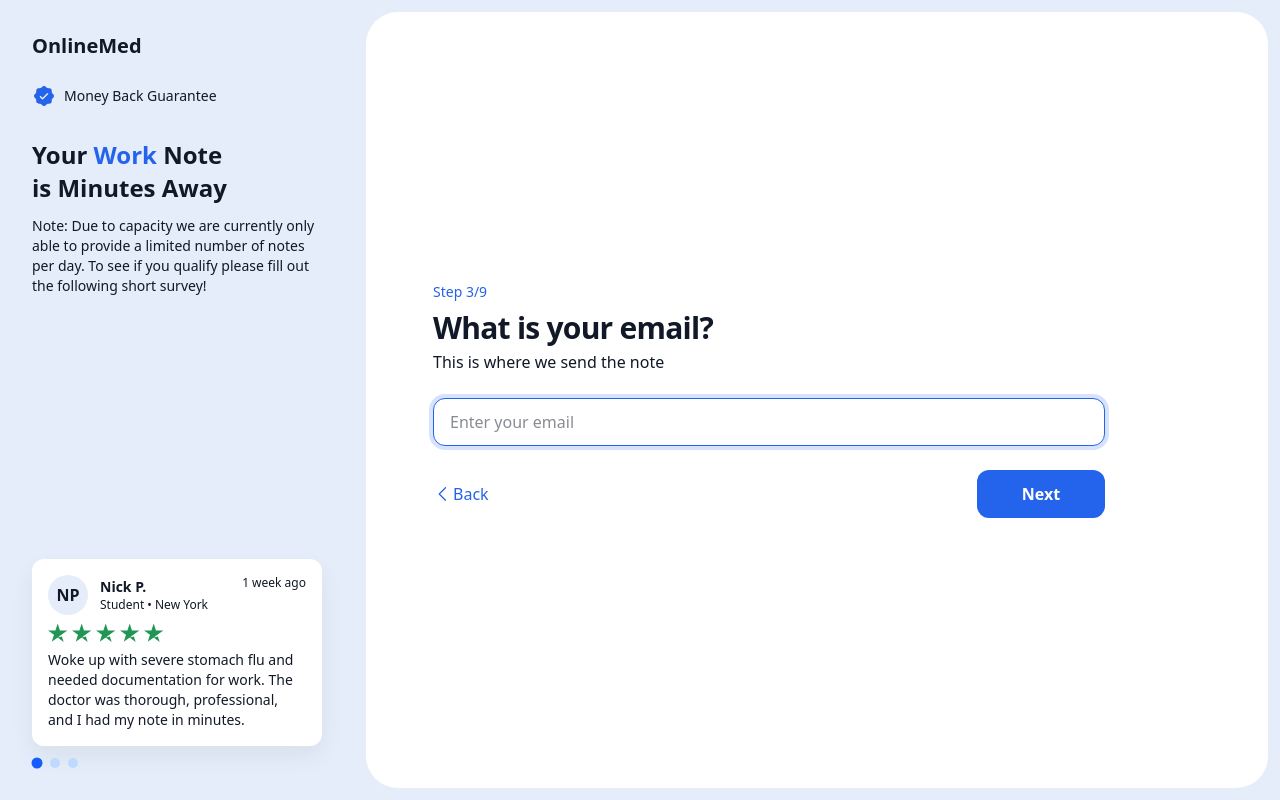
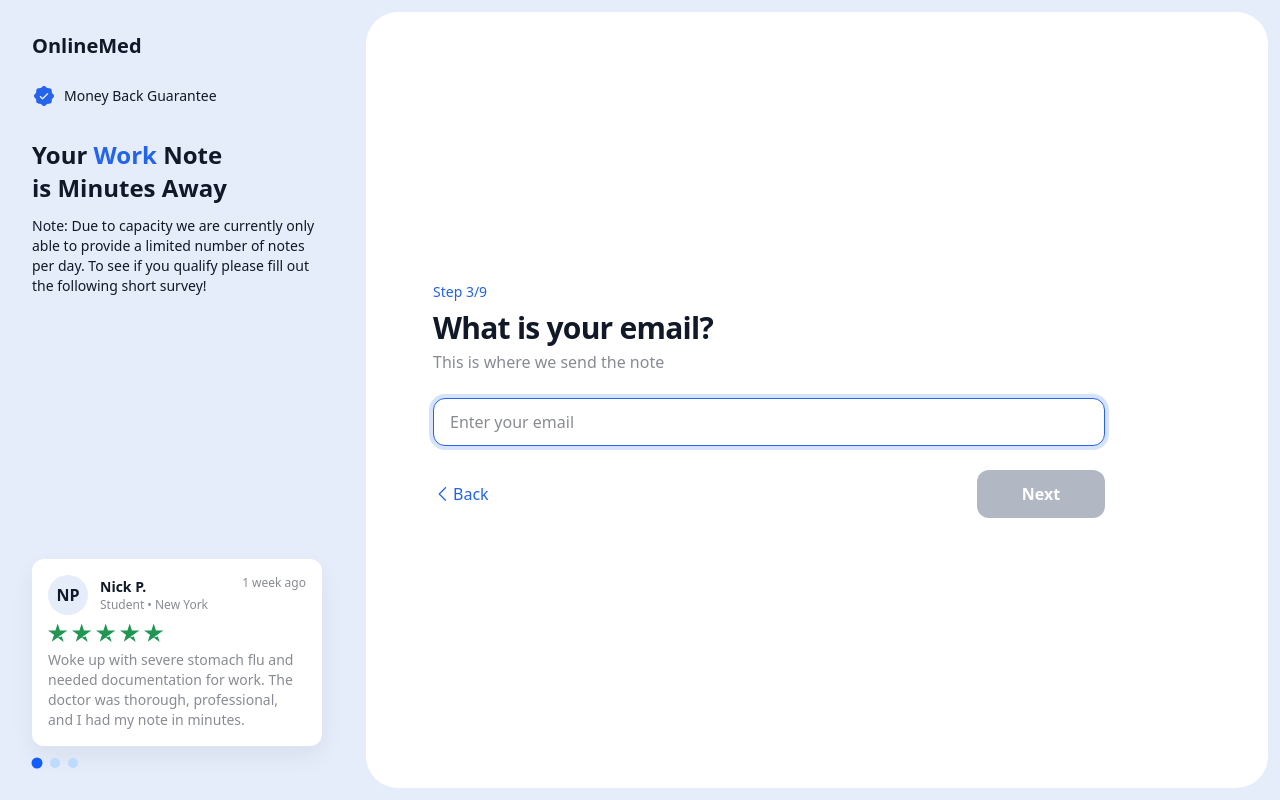
Before and after one commit to sunil-jena/online-med, a Next.js app: page / in a window 1280 px wide. Built offline with nearby package versions, Linux system fonts and the light colour scheme.

Commit message:
addedniamtion form

```diff
--- a/src/app/globals.css
+++ b/src/app/globals.css
@@ -4,108 +4,84 @@
    THEME TOKENS (Tailwind v4 @theme)
 ------------------------------------------------------------------ */
 @theme {
-  /* Radius */
   --radius: 0.75rem;
 
-  /* Base & UI tokens (shadcn-compatible) */
+  /* Base & UI tokens */
   --color-background: #F3F5FA;
-  /* Surface Light */
   --color-foreground: #111827;
-  /* Dark-100 */
 
   --color-card: #FFFFFF;
-  /* White card surfaces */
   --color-card-foreground: #111827;
 
   --color-popover: #FFFFFF;
   --color-popover-foreground: #111827;
 
   --color-primary: #2463EB;
-  /* Primary Blue */
   --color-primary-foreground: #FFFFFF;
 
   --color-secondary: #F3F3F4;
-  /* Neutral 5 */
   --color-secondary-foreground: #111827;
 
   --color-muted: #F3F3F4;
-  /* Neutral 5 */
   --color-muted-foreground: #888B93;
-  /* Neutral 50 */
 
   --color-accent: #F3F5FA;
-  /* Surface Light */
   --color-accent-foreground: #111827;
 
   --color-destructive: #F97316;
-  /* Status Orange */
   --color-destructive-foreground: #FFFFFF;
 
   --color-border: #E7E8E9;
-  /* Neutral 10 */
   --color-input: #E7E8E9;
-  /* Neutral 10 */
   --color-ring: #2463EB;
-  /* Use brand for focus ring */
 
-  /* Sidebar tokens (used by Sidebar.tsx) */
+  /* Sidebar */
   --color-sidebar: #FFFFFF;
-  /* White sidebar */
   --color-sidebar-foreground: #111827;
   --color-sidebar-primary: #2463EB;
   --color-sidebar-primary-foreground: #FFFFFF;
   --color-sidebar-accent: #F3F5FA;
-  /* Hover / active bg in sidebar */
   --color-sidebar-accent-foreground: #111827;
   --color-sidebar-border: #E7E8E9;
   --color-sidebar-ring: #2463EB;
 
-  /* Extra brand helpers */
+  /* Brand helpers */
   --color-brand: #2463EB;
   --color-brand-hover: #3D6FF0;
-  /* Slightly lighter for hover */
   --color-brand-soft: #86A8F5;
-  /* Used for subtle accents */
   --color-brand-tint: color-mix(in oklab, var(--color-brand) 14%, white);
 
   /* Status helpers */
   --color-status-green: #00B774;
   --color-status-orange: #F97316;
 
-  /* Neutral system (optional helpers) */
+  /* Neutral system */
   --color-ink: #111827;
-  /* 100 */
   --color-ink-75: #4D525D;
-  /* 75  */
   --color-ink-50: #888B93;
-  /* 50  */
   --color-ink-25: #C3C5C9;
-  /* 25  */
   --color-ink-10: #E7E8E9;
-  /* 10  */
   --color-ink-5: #F3F3F4;
-  /* 5   */
+  --color-ink-muted: #888B93;
 
   --color-rail: #E5EDFA;
-  /* subtle rail */
   --color-line: #E7E8E9;
   --color-ring-alt: #2463EB;
   --color-btn-disabled: #9EA7B5;
 
   --shadow-card: 0 10px 24px rgba(17, 24, 39, .06);
+
+  --ease-smooth: cubic-bezier(.22, 1, .36, 1);
 }
 
 /* ------------------------------------------------------------------
-   DARK THEME OVERRIDES (toggle with .dark on <html> or <body>)
+   DARK THEME OVERRIDES
 ------------------------------------------------------------------ */
 .dark {
   --color-background: #111827;
-  /* Neutral 100 */
   --color-foreground: #F3F5FA;
-  /* Surface Light for text */
 
   --color-card: #1B2332;
-  /* slightly above Dark-100 */
   --color-card-foreground: #F3F5FA;
 
   --color-popover: #1B2332;
@@ -115,23 +91,18 @@
   --color-primary-foreground: #FFFFFF;
 
   --color-secondary: #4D525D;
-  /* Neutral 75 */
   --color-secondary-foreground: #F3F5FA;
 
   --color-muted: #4D525D;
-  /* Neutral 75 */
   --color-muted-foreground: #C3C5C9;
-  /* Neutral 25 */
 
   --color-accent: #2A3142;
-  /* darker surface */
   --color-accent-foreground: #F3F5FA;
 
   --color-destructive: #F97316;
   --color-destructive-foreground: #111827;
 
   --color-border: #4D525D;
-  /* Neutral 75 */
   --color-input: #4D525D;
   --color-ring: #2463EB;
 
@@ -144,7 +115,6 @@
   --color-sidebar-border: #4D525D;
   --color-sidebar-ring: #2463EB;
 
-  /* brand legibility helpers */
   --color-ink: #F3F5FA;
   --color-ink-50: #C3C5C9;
 }
@@ -169,118 +139,11 @@
 }
 
 /* ------------------------------------------------------------------
-   (Optional) HSL triplets for legacy vars referencing --sidebar-*
-   Kept for compatibility; safe to remove if unused.
------------------------------------------------------------------- */
-:root {
-  --sidebar-background: 0 0% 100%;
-  --sidebar-foreground: 220 13% 9%;
-  --sidebar-primary: 217 90% 60%;
-  --sidebar-primary-foreground: 0 0% 100%;
-  --sidebar-accent: 225 30% 96%;
-  --sidebar-accent-foreground: 220 13% 9%;
-  --sidebar-border: 220 7% 90%;
-  --sidebar-ring: 217 90% 60%;
-}
-
-.dark {
-  --sidebar-background: 220 28% 15%;
-  --sidebar-foreground: 210 25% 96%;
-  --sidebar-primary: 217 90% 60%;
-  --sidebar-primary-foreground: 0 0% 100%;
-  --sidebar-accent: 222 22% 20%;
-  --sidebar-accent-foreground: 210 25% 96%;
-  --sidebar-border: 220 10% 35%;
-  --sidebar-ring: 217 90% 60%;
-}
-
-/* ------------------------------------------------------------------
    UTILITIES & EFFECTS
 ------------------------------------------------------------------ */
+@layer utilities {
 
-/* Better hit target for clear buttons */
-input[type='search']::-webkit-search-cancel-button,
-input[type='text']::-webkit-search-cancel-button {
-  cursor: pointer;
-}
-
-/* Form field subtle lift on focus */
-.form-field-focus {
-  transition: transform .2s ease, box-shadow .2s ease;
-}
-
-.form-field-focus:focus-within {
-  transform: translateY(-2px);
-  box-shadow: 0 4px 10px rgba(0, 0, 0, .05);
-}
-
-/* Button micro interaction */
-.btn-hover-transition {
-  transition: all .2s ease-in-out;
-}
-
-.btn-hover-transition:hover {
-  transform: translateY(-2px);
-  box-shadow: 0 4px 8px rgba(0, 0, 0, .1);
-}
-
-/* Linear progress animation */
-@keyframes progress {
-  from {
-    width: 0%
-  }
-
-  to {
-    width: 100%
-  }
-}
-
-.animate-progress {
-  animation: progress 1.5s ease-in-out
-}
-
-/* Card flip */
-.card-flip {
-  perspective: 1000px;
-}
-
-.card-flip-inner {
-  transition: transform .6s;
-  transform-style: preserve-3d;
-}
-
-.card-flip:hover .card-flip-inner {
-  transform: rotateY(180deg);
-}
-
-.card-flip-front,
-.card-flip-back {
-  backface-visibility: hidden;
-}
-
-.card-flip-back {
-  transform: rotateY(180deg);
-}
-
-/* Placeholder shimmer */
-@keyframes shimmer {
-  0% {
-    background-position: -200% 0
-  }
-
-  100% {
-    background-position: 200% 0
-  }
-}
-
-.animate-shimmer {
-  background: linear-gradient(90deg, rgba(255, 255, 255, 0) 0%,
-      rgba(255, 255, 255, .5) 50%, rgba(255, 255, 255, 0) 100%);
-  background-size: 200% 100%;
-  animation: shimmer 1.5s infinite;
-}
-
-/* Design-system helpers */
+  /* Inputs */
   .input {
     height: 3rem;
     width: 100%;
@@ -361,133 +224,155 @@
     margin-top: 1.5rem;
   }
 
-/* Reduced-motion friendly "shake" */
-@media (prefers-reduced-motion:no-preference) {
-  .shake {
-    animation: shake 280ms ease-in-out 1
-  }
-
-  @keyframes shake {
-
-    0%,
-    100% {
-      transform: translateX(0)
-    }
-
-    20% {
-      transform: translateX(-6px)
-    }
-
-    40% {
-      transform: translateX(6px)
-    }
-
-    60% {
-      transform: translateX(-4px)
-    }
-
-    80% {
-      transform: translateX(4px)
-    }
-  }
-}
-
-/* Input halo & veil sweep */
   .input-halo {
     position: absolute;
     inset: -6px -8px;
     border-radius: .85rem;
-  background: radial-gradient(120px 120px at 90% 50%,
-      color-mix(in oklab, var(--color-ring) 60%, transparent), transparent 65%);
+    background: radial-gradient(120px 120px at 90% 50%, color-mix(in oklab, var(--color-ring) 60%, transparent), transparent 65%);
     filter: blur(6px);
     opacity: 0;
     pointer-events: none;
   }
 
-@media (prefers-reduced-motion:no-preference) {
-  .animate-inputGlow {
-    animation: inputGlow 700ms ease-out forwards
+  /* Animation utilities */
+  .animate-slide-up-visible {
+    animation: slideUpVisibleSmooth 680ms var(--ease-smooth) both;
   }
 
-  @keyframes inputGlow {
-    0% {
-      opacity: 0
+  .animate-slide-down {
+    animation: slideDownSmooth 520ms var(--ease-smooth) both;
   }
 
-    30% {
-      opacity: .9
+  .animate-fade-in {
+    animation: fadeInUpSmooth 320ms ease-out both;
+  }
+
+  .animate-shake {
+    animation: shakeTight 360ms ease-in-out 1;
+  }
+
+  .animation-delay-150 {
+    animation-delay: 150ms;
+  }
+
+  .animation-delay-500 {
+    animation-delay: 500ms;
+  }
+
+  .animation-fill-mode-both {
+    animation-fill-mode: both;
+  }
+
+  /* Smooth compositor hint */
+  .motion-smooth {
+    backface-visibility: hidden;
+    transform: translateZ(0);
+    will-change: transform, opacity;
+    contain: layout paint style;
+    isolation: isolate;
+  }
+}
+
+/* ------------------------------------------------------------------
+   KEYFRAMES (smooth, no micro-pause)
+------------------------------------------------------------------ */
+@keyframes slideUpVisibleSmooth {
+  0% {
+    opacity: 0;
+    transform: translate3d(0, 56px, 0) scale(1);
+  }
+
+  60% {
+    opacity: 1;
+    transform: translate3d(0, 6px, 0) scale(.995);
   }
 
   100% {
-      opacity: 0
-    }
+    opacity: 1;
+    transform: translate3d(0, -10px, 0) scale(.995);
   }
 }
 
-.brand-sheen-rtl {
-  background: linear-gradient(90deg,
-      var(--color-brand) 0%, var(--color-brand-soft) 40%, var(--color-brand) 80%);
-  background-size: 200% 100%;
-  -webkit-background-clip: text;
-  background-clip: text;
-  color: transparent;
-  animation: brandSheenRTL 1.4s cubic-bezier(.22, .61, .36, 1) 1 both;
+@keyframes slideDownSmooth {
+  0% {
+    opacity: 0;
+    transform: translate3d(0, -12px, 0) scale(.985);
   }
 
-@keyframes brandSheenRTL {
-  0% {
-    background-position: 100% 50%
+  60% {
+    opacity: 1;
+    transform: translate3d(0, -2px, 0) scale(1);
   }
 
   100% {
-    background-position: 0% 50%
+    opacity: 1;
+    transform: translate3d(0, 0, 0) scale(1);
   }
 }
 
-/* Optional gradient sweep overlay if you use SubmitVeil */
-.submit-veil {
-  overflow: hidden
-}
-
-.submit-veil__beam {
-  position: absolute;
-  top: -20%;
-  bottom: -20%;
-  left: -60%;
-  width: 220%;
-  background:
-    radial-gradient(closest-side, rgba(36, 99, 235, .35),
-      rgba(36, 99, 235, .18) 55%, rgba(36, 99, 235, 0) 70%),
-    linear-gradient(90deg, rgba(36, 99, 235, .20), rgba(36, 99, 235, 0) 60%);
-  filter: blur(18px);
-  mix-blend-mode: screen;
+@keyframes fadeInUpSmooth {
+  0% {
     opacity: 0;
-  pointer-events: none;
-}
-
-@media (prefers-reduced-motion:no-preference) {
-  .animate-veilSweep {
-    animation: veilSweep 900ms cubic-bezier(.22, .61, .36, 1) forwards
-  }
-
-  @keyframes veilSweep {
-    0% {
-      transform: translateX(-35%);
-      opacity: 0
-    }
-
-    18% {
-      opacity: .95
+    transform: translate3d(0, 12px, 0);
   }
 
   100% {
-      transform: translateX(35%);
-      opacity: 0
-    }
+    opacity: 1;
+    transform: translate3d(0, 0, 0);
   }
 }
 
+@keyframes fadeOutUpSoft {
+  0% {
+    opacity: 1;
+    transform: translate3d(0, 0, 0);
+  }
 
+  100% {
+    opacity: 0;
+    transform: translate3d(0, -8px, 0);
+  }
+}
+
+@keyframes shakeTight {
+
+  0%,
+  100% {
+    transform: translate3d(0, 0, 0);
+  }
+
+  15% {
+    transform: translate3d(-4px, 0, 0);
+  }
+
+  45% {
+    transform: translate3d(4px, 0, 0);
+  }
+
+  70% {
+    transform: translate3d(-3px, 0, 0);
+  }
+
+  85% {
+    transform: translate3d(2px, 0, 0);
+  }
+}
+
+@keyframes pulseGlowSoft {
+
+  0%,
+  100% {
+    box-shadow: 0 0 0 0 hsl(from var(--color-ring) h s l /.36);
+  }
+
+  50% {
+    box-shadow: 0 0 0 10px hsl(from var(--color-ring) h s l /0);
+  }
+}
+
+/* ------------------------------------------------------------------
+   NProgress (page loading bar)
+------------------------------------------------------------------ */
 #nprogress .bar {
   background: var(--color-primary);
   position: fixed;
--- a/src/components/auth/components/Form.tsx
+++ b/src/components/auth/components/Form.tsx
@@ -1,19 +1,57 @@
 "use client";
 
-import { useEffect, useState } from "react";
+import { useEffect, useState, useRef } from "react";
 import { useFormik } from "formik";
 import * as Yup from "yup";
-import { AnimatePresence, motion, type Transition } from "framer-motion";
 import Spinner from "./Spinner";
 import BackNext from "./BackNext";
 import OtpInput from "./OtpInput";
 import { useRouter } from "next/navigation";
 
-export type Step = "email" | "otp";
+export type Step = "email" | "transitioning" | "otp";
 
-/** Smooth spring & fade transitions (properly typed) */
-const ENTER_SPRING: Transition = { type: "spring", stiffness: 260, damping: 22, mass: 0.9 };
-const EXIT_FADE: Transition = { duration: 0.18, ease: [0.2, 0.0, 0.0, 1] };
+function HeaderBar({
+    email,
+    onChange,
+    animate = false,
+    sheenKey,
+    onAnimationEnd,
+    step = 'email'
+}: {
+    email: string;
+    onChange: () => void;
+    animate?: boolean;
+    sheenKey?: number;
+    onAnimationEnd?: React.AnimationEventHandler<HTMLDivElement>;
+    step?: string
+}) {
+    return (
+        <div
+            className={[
+                `${step === 'otp' ? 'rounded-t-xl' : 'rounded-xl'}  border bg-white overflow-hidden shadow-[var(--shadow-card)]`,
+                animate ? "animate-slide-up-visible animation-delay-150 animation-fill-mode-both motion-smooth" : "",
+            ].join(" ")}
+            style={{ borderColor: "var(--color-line)" }}
+            onAnimationEnd={onAnimationEnd}
+        >
+            <div
+                className="flex items-center justify-between px-4 py-3 border-b"
+                style={{ background: "var(--color-rail)", borderColor: "var(--color-line)" }}
+            >
+                <div className="flex items-center gap-2">
+                    <div className="label">Email</div>
+                    <span key={sheenKey} className="font-medium text-(--color-brand)">
+                        {email}
+                    </span>
+                </div>
+                <button type="button" className="dotted-link text-sm" onClick={onChange}>
+                    Change
+                </button>
+            </div>
+        </div>
+    );
+}
+
 
 export default function Form({
     onStepChange,
@@ -29,6 +67,16 @@
     const [cooldown, setCooldown] = useState(0);
     const [sheenKey, setSheenKey] = useState(0);
 
+    const frameRef = useRef<HTMLDivElement | null>(null);
+    const [lockedHeight, setLockedHeight] = useState<number | null>(null);
+    const lockFrameHeight = () => {
+        const el = frameRef.current;
+        if (!el) return;
+        const rect = el.getBoundingClientRect();
+        setLockedHeight(rect.height);
+    };
+    const unlockFrameHeight = () => setLockedHeight(null);
+
     useEffect(() => {
         if (cooldown <= 0) return;
         const id = setInterval(() => setCooldown((c) => Math.max(0, c - 1)), 1000);
@@ -37,33 +85,33 @@
 
     const emailForm = useFormik({
         initialValues: { email: "" },
+        validateOnMount: true,
         validationSchema: Yup.object({
             email: Yup.string().trim().email("Enter a valid email address.").required("Email is required."),
         }),
         onSubmit: async (values, helpers) => {
             helpers.setSubmitting(true);
             onSubmitVisuals?.();
-            await new Promise((r) => setTimeout(r, 500)); // small pause for nicer feel
-
-            setEmail(values.email.trim());
-            setCooldown(30); // UI copy
-            setStep("otp");
-            onStepChange?.("otp");
+            const trimmed = values.email.trim();
+            setEmail(trimmed);
+            setCooldown(30);
             setSheenKey((k) => k + 1);
             helpers.setSubmitting(false);
+            lockFrameHeight();
+            setStep("transitioning");
+            onStepChange?.("transitioning");
         },
     });
 
     const otpForm = useFormik({
         enableReinitialize: true,
+        validateOnMount: true,
         initialValues: { code: "" },
         validationSchema: Yup.object({
-            code: Yup.string().matches(/^\d{4}$/, "Enter the 4-digit code.").required("Enter the 4-digit code."),
+            code: Yup.string().matches(/^\d{6}$/, "Enter the 6-digit code.").required("Enter the 6-digit code."),
         }),
         onSubmit: async (_values, helpers) => {
             helpers.setSubmitting(true);
-            await new Promise((r) => setTimeout(r, 450)); // smooth verify pause
-            // Accept whatever the user typed and go to dashboard
             router.push("/dashboard");
             helpers.setSubmitting(false);
         },
@@ -80,24 +128,24 @@
     };
 
     return (
-        <div className="max-w-2xl">
-            <AnimatePresence mode="popLayout" initial={false}>
+        <div
+            className="max-w-2xl"
+            ref={frameRef}
+            style={lockedHeight != null ? { height: lockedHeight, transition: "height 240ms ease" } : undefined}
+        >
             {step === "email" && (
-                    <motion.div
-                        key="email-block"
-                        layout
-                        initial={{ opacity: 0, y: 14 }}
-                        animate={{ opacity: 1, y: 0, transition: ENTER_SPRING }}
-                        exit={{ opacity: 0, y: -8, transition: EXIT_FADE }}
-                    >
-                        <motion.div layoutId="emailHeader" className="relative">
+                <div className="animate-fade-in" key="email-block">
+                    <div className="relative">
                         <input
                             id="email"
                             name="email"
                             type="email"
                             placeholder="Enter your email"
-                                className={`input pr-11 ${emailForm.touched.email && emailForm.errors.email ? "input-error" : ""
-                                    } ${emailForm.isSubmitting ? "placeholder-brand" : ""}`}
+                            className={[
+                                "input pr-11",
+                                emailForm.touched.email && emailForm.errors.email ? "input-error" : "",
+                                emailForm.isSubmitting ? "placeholder-brand" : "",
+                            ].join(" ")}
                             value={emailForm.values.email}
                             onChange={emailForm.handleChange}
                             onBlur={emailForm.handleBlur}
@@ -105,17 +153,16 @@
                             inputMode="email"
                             autoFocus
                         />
-
                         {emailForm.isSubmitting && (
                             <span className="pointer-events-none absolute right-3 top-1/2 -translate-y-1/2 text-(--color-brand)">
                                 <Spinner />
                             </span>
                         )}
                         {emailForm.isSubmitting && <span className="input-halo animate-inputGlow" aria-hidden />}
-                        </motion.div>
+                    </div>
 
                     {emailForm.touched.email && emailForm.errors.email && (
-                            <div role="alert" className="mt-3 text-[#dc2626] shake">
+                        <div role="alert" className="mt-3 text-[#dc2626] animate-shake">
                             {emailForm.errors.email}
                         </div>
                     )}
@@ -125,47 +172,52 @@
                         onNext={() => emailForm.submitForm()}
                         nextDisabled={!emailForm.isValid || emailForm.isSubmitting}
                     />
-                    </motion.div>
+                </div>
             )}
-            </AnimatePresence>
 
-            <AnimatePresence initial={false} mode="popLayout">
+            {step === "transitioning" && (
+                <div className="relative" key={`transition-${sheenKey}`}>
+                    <HeaderBar
+                        email={email}
+                        sheenKey={sheenKey}
+                        animate
+                        onChange={backToEmail}
+                        step={'transitioning'}
+                        onAnimationEnd={(e) => {
+                            if (e.currentTarget !== e.target) return;
+                            if (step !== "transitioning") return;
+                            setStep("otp");
+                            onStepChange?.("otp");
+                            // allow next layout to settle, then unlock height
+                            requestAnimationFrame(() => unlockFrameHeight());
+                        }}
+                    />
+                </div>
+            )}
+
             {step === "otp" && (
-                    <motion.div
+                <>
+                    <HeaderBar email={email} onChange={backToEmail} sheenKey={sheenKey} step={step} />
+                    <div
                         key="otp-card"
-                        layout
-                        className="mt-2 rounded-xl border border-(--color-line) bg-white overflow-hidden shadow-[var(--shadow-card)]"
-                        initial={{ opacity: 0, y: 16, scale: 0.985 }}
-                        animate={{ opacity: 1, y: 0, scale: 1, transition: ENTER_SPRING }}
-                        exit={{ opacity: 0, y: -8, transition: EXIT_FADE }}
+                        className="
+               rounded-b-xl border bg-white overflow-hidden shadow-[var(--shadow-card)]
+              animate-slide-down animation-delay-150 animation-fill-mode-both motion-smooth
+            "
+                        style={{ borderColor: "var(--color-line)" }}
                     >
-                        <motion.div
-                            layoutId="emailHeader"
-                            className="flex items-center justify-between px-4 py-3 bg-(--color-brand-tint)"
-                        >
-                            <div className="flex items-center gap-2">
-                                <div className="label">Email</div>
-                                <span key={sheenKey} className="font-medium brand-sheen-rtl">
-                                    {email}
-                                </span>
-                            </div>
-                            <button type="button" className="dotted-link text-sm" onClick={backToEmail}>
-                                Change
-                            </button>
-                        </motion.div>
-
-                        <div className="border-t border-(--color-line) px-4 py-5">
+                        <div className="px-4 py-5">
                             <div className="mb-2 label">Enter verification code</div>
                             <div className="label">
-                                Enter the code sent to <span className="font-medium text-(--color-ink)">{email}</span> to use your
-                                saved information.
+                                Enter the code sent to <span className="font-medium text-(--color-ink)">{email}</span> to use your saved information.
                             </div>
 
                             <div className="mt-4">
                                 <OtpInput
                                     value={otpForm.values.code}
-                                    onChange={(v) => otpForm.setFieldValue("code", v)}
+                                    onChange={(v: string) => otpForm.setFieldValue("code", v)}
                                     error={!!otpForm.errors.code && otpForm.touched.code}
+                                    length={6}
                                 />
                                 <input type="hidden" name="code" value={otpForm.values.code} />
                             </div>
@@ -195,9 +247,9 @@
                                 nextDisabled={!otpForm.isValid || otpForm.isSubmitting}
                             />
                         </div>
-                    </motion.div>
+                    </div>
+                </>
             )}
-            </AnimatePresence>
         </div>
     );
 }
```
Lines whose indentation alone changed are shown as unchanged.
